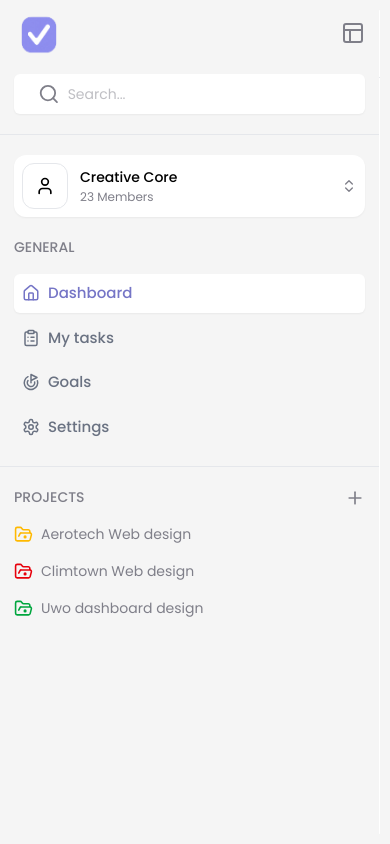
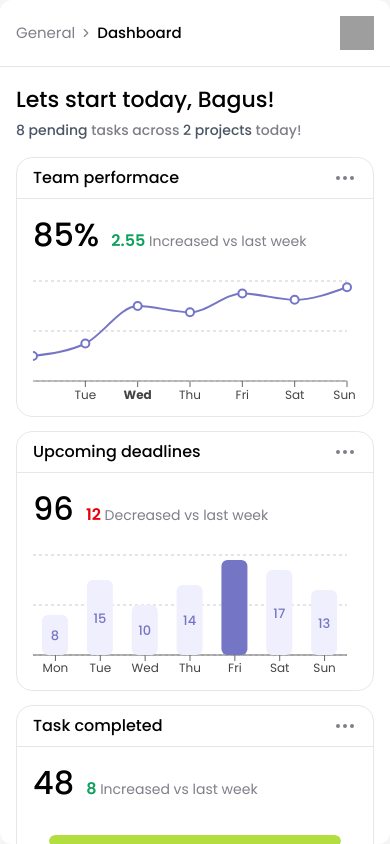
Before and after one commit to sanjay50986/Task-Orbit, a React (Vite) app in the folder Frontend/: page /workspace/dashboard in a window 390 px wide. Built offline with nearby package versions, Linux system fonts and the light colour scheme; grey boxes are pictures that could not be loaded.

Commit message:
fix dashboard1

```diff
--- a/Frontend/src/components/Layout.jsx
+++ b/Frontend/src/components/Layout.jsx
@@ -7,10 +7,10 @@ import Sidebar from './Sidebar'
 const Layout = () => {
     return (
         <div className='flex h-screen'>
-            <div className='' >
+            <div className='xl:w-[18rem] md:w-[14rem] max-md:hidden' >
                 <Sidebar />
             </div>
-            <div className='flex flex-col flex-1 overflow-hidden bg-white rounded-xl my-2.5 mr-2.5'>
+            <div className='flex flex-col flex-1 overflow-hidden bg-white rounded-xl md:my-2.5 md:mr-2.5 '>
                 <Topbar />
                 <main className="flex-1 overflow-y-auto">
                     <Outlet />
--- a/Frontend/src/components/Topbar.jsx
+++ b/Frontend/src/components/Topbar.jsx
@@ -12,7 +12,7 @@ const Topbar = () => {
       </div>
 
       <div className='flex items-center gap-4'>
-        <button className='flex items-center py-1.5 border border-gray-300 gap-1.5 rounded-md px-3 cursor-pointer'>
+        <button className='flex items-center py-1.5 border border-gray-300 gap-1.5 rounded-md px-3 cursor-pointer max-md:hidden'>
           <Inbox size={18} />
           <span className='text-[14px] font-medium'>Inbox</span>
         </button>
--- a/Frontend/src/pages/Home/Dashboard.jsx
+++ b/Frontend/src/pages/Home/Dashboard.jsx
@@ -12,7 +12,7 @@ const Dashboard = () => {
       <h1 className='text-[22px] font-medium'>Lets start today, Bagus!</h1>
       <h2 className='text-[14px] text-[#7f7f89] font-medium pt-1'><span className='text-gray-600'>8 pending</span> tasks across <span className='text-gray-600'>2 projects</span> today!</h2>
 
-      <div className='grid grid-cols-3 grid-rows-3 mt-4 gap-3.5'>
+      <div className='grid xl:grid-cols-3 grid-cols-1 md:grid-cols-2 mt-4 gap-3.5'>
         {/**--Team Performance--- */}
         <div className='border border-gray-200  rounded-2xl max-h-[260px]'>
           <div className='border-b px-4 py-2   border-gray-200 flex justify-between items-center'>
@@ -50,7 +50,7 @@ const Dashboard = () => {
         </div>
 
         {/**--Task completed--- */}
-        <div className='border border-gray-200 rounded-2xl max-h-[260px] flex flex-col'>
+        <div className='border border-gray-200 rounded-2xl max-h-[260px] flex flex-col md:col-span-2 xl:col-span-1 '>
           <div className='border-b px-4 py-2 border-gray-200 flex justify-between items-center'>
             <h1 className='font-medium text-[16px]'>Task completed</h1>
             <Ellipsis className='text-[#7f7f89]' />
@@ -69,21 +69,24 @@ const Dashboard = () => {
             <ProjectTasksChart />
           </div>
         </div>
+      </div>
 
-        {/**--My Tasks--- */}
-        <div className='border border-gray-200 rounded-2xl col-span-2 row-span-2'>
-
-
-        </div>
+      <div className='grid xl:grid-cols-3 grid-cols-3 grid-rows-1 mt-4 gap-3.5'>
+        {/**--My Task--- */}
+        {/* <div className='border border-gray-200 rounded-2xl row-span-2 col-span-2 '>
+          <div className='border-b px-4 py-2 border-gray-200 flex justify-between items-center'>
+            <h1 className='font-medium text-[16px]'>My tasks</h1>
+            <Ellipsis className='text-[#7f7f89]' />
+          </div>
+        </div> */}
 
         {/**--Goals--- */}
-        <div className='border border-gray-200 rounded-2xl row-span-2'>
-
-
-        </div>
-
-
-
+        {/* <div className='border border-gray-200 rounded-2xl '>
+          <div className='border-b px-4 py-2 border-gray-200 flex justify-between items-center'>
+            <h1 className='font-medium text-[16px]'>Goals</h1>
+            <Ellipsis className='text-[#7f7f89]' />
+          </div>
+        </div> */}
       </div>
     </div>
   )
```
